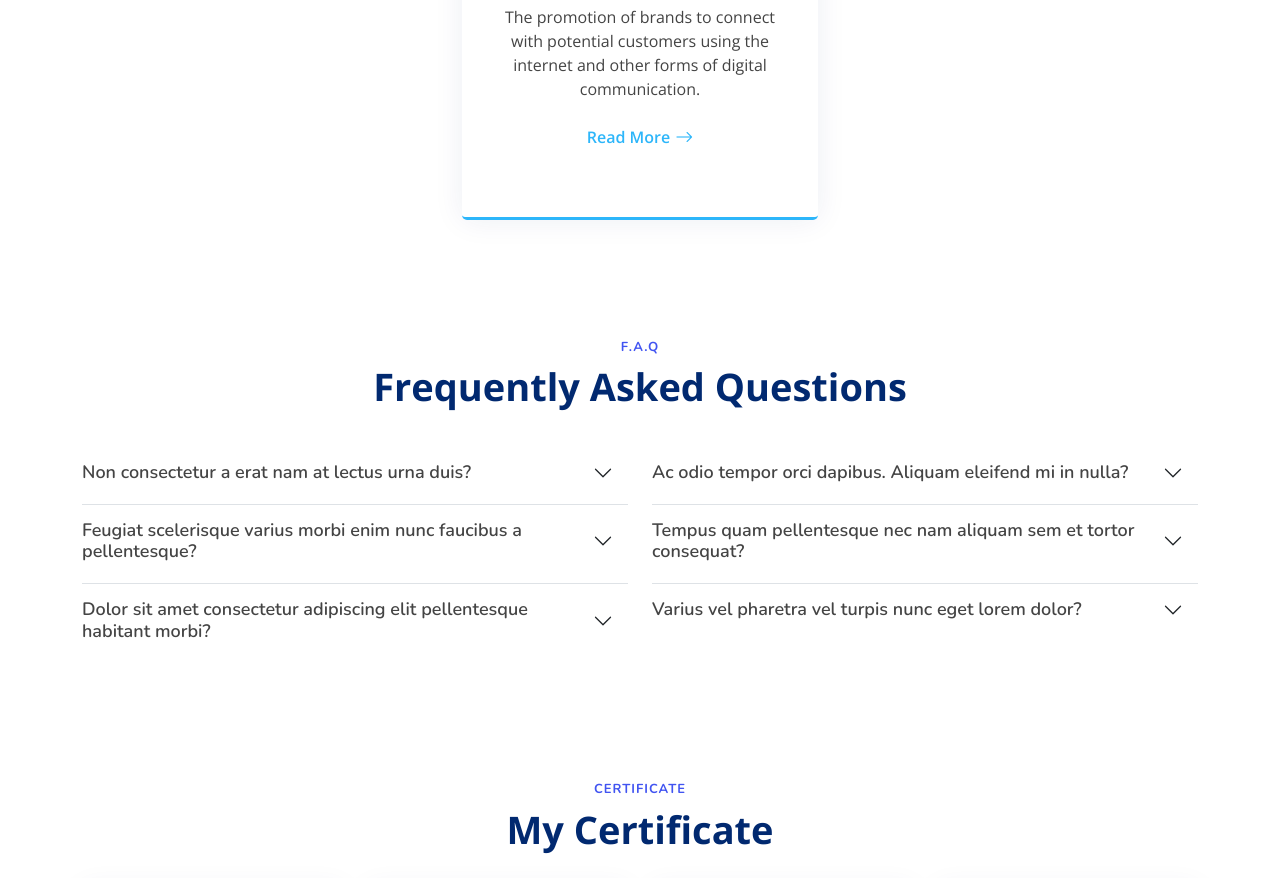
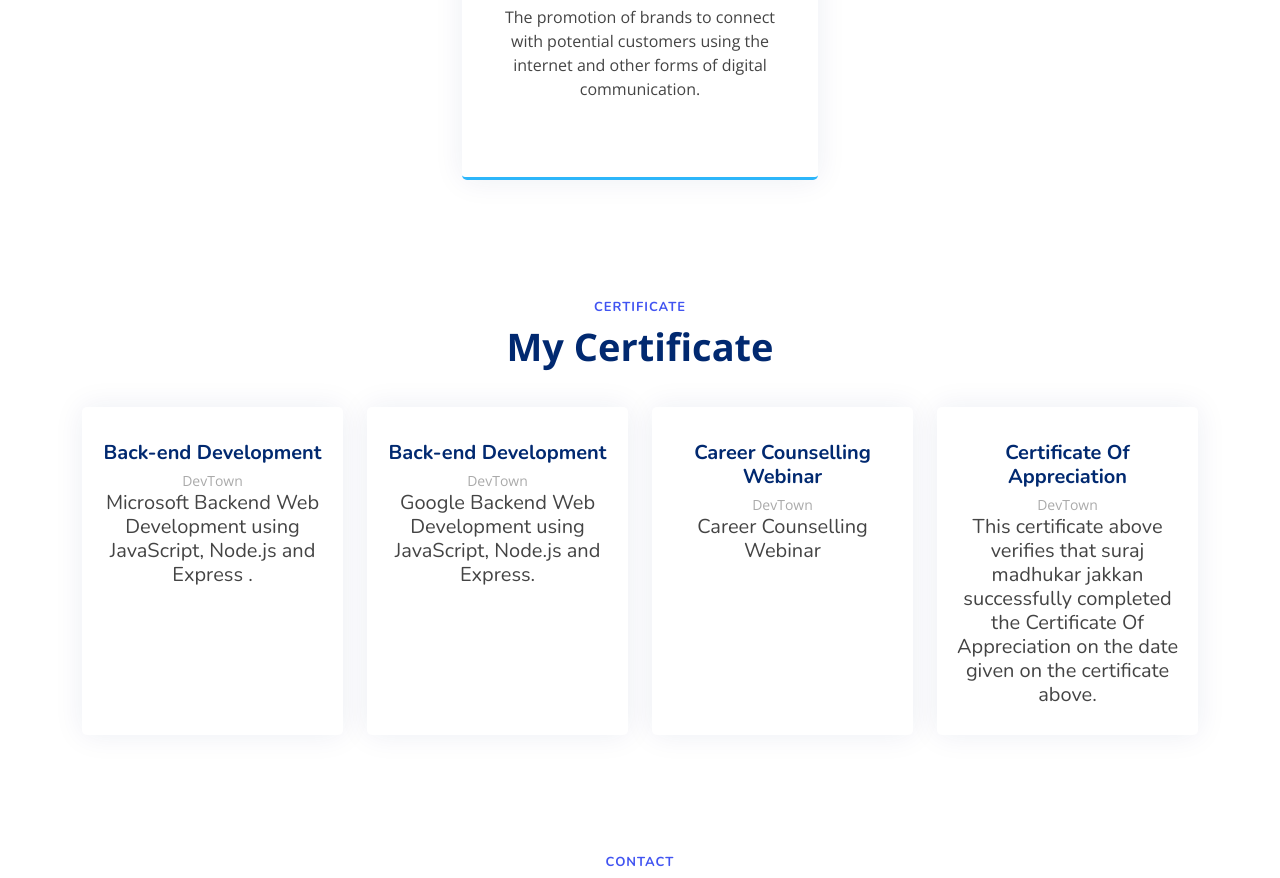
Before and after one commit to jakkansai/portfolio, a plain HTML site: page index.html in a window 1280 px wide. Shown: the part 2465-3343 px from the top of the page. Drawn offline with nearby package versions, Linux system fonts and the light colour scheme.

Commit message:
complete

```diff
--- a/index.html
+++ b/index.html
@@ -510,7 +510,7 @@
               <h3>Digital Marketing</h3>
               <p>The promotion of brands to connect with potential
                 customers using the internet and other forms of digital communication.</p>
-              <a href="#" class="read-more"><span>Read More</span> <i class="bi bi-arrow-right"></i></a>
+
             </div>
           </div>
 
@@ -614,7 +614,7 @@
     </section>--><!-- End Pricing Section -->
 
     <!-- ======= F.A.Q Section ======= -->
-    <section id="faq" class="faq">
+    <!--<section id="faq" class="faq">
 
       <div class="container" data-aos="fade-up">
 
@@ -625,7 +625,7 @@
 
         <div class="row">
           <div class="col-lg-6">
-            <!-- F.A.Q List 1-->
+             F.A.Q List 1
             <div class="accordion accordion-flush" id="faqlist1">
               <div class="accordion-item">
                 <h2 class="accordion-header">
@@ -671,7 +671,7 @@
 
           <div class="col-lg-6">
 
-            <!-- F.A.Q List 2-->
+            <!-- F.A.Q List 2
             <div class="accordion accordion-flush" id="faqlist2">
 
               <div class="accordion-item">
```
Also changed, not shown: assets/img/website image.png (added).
